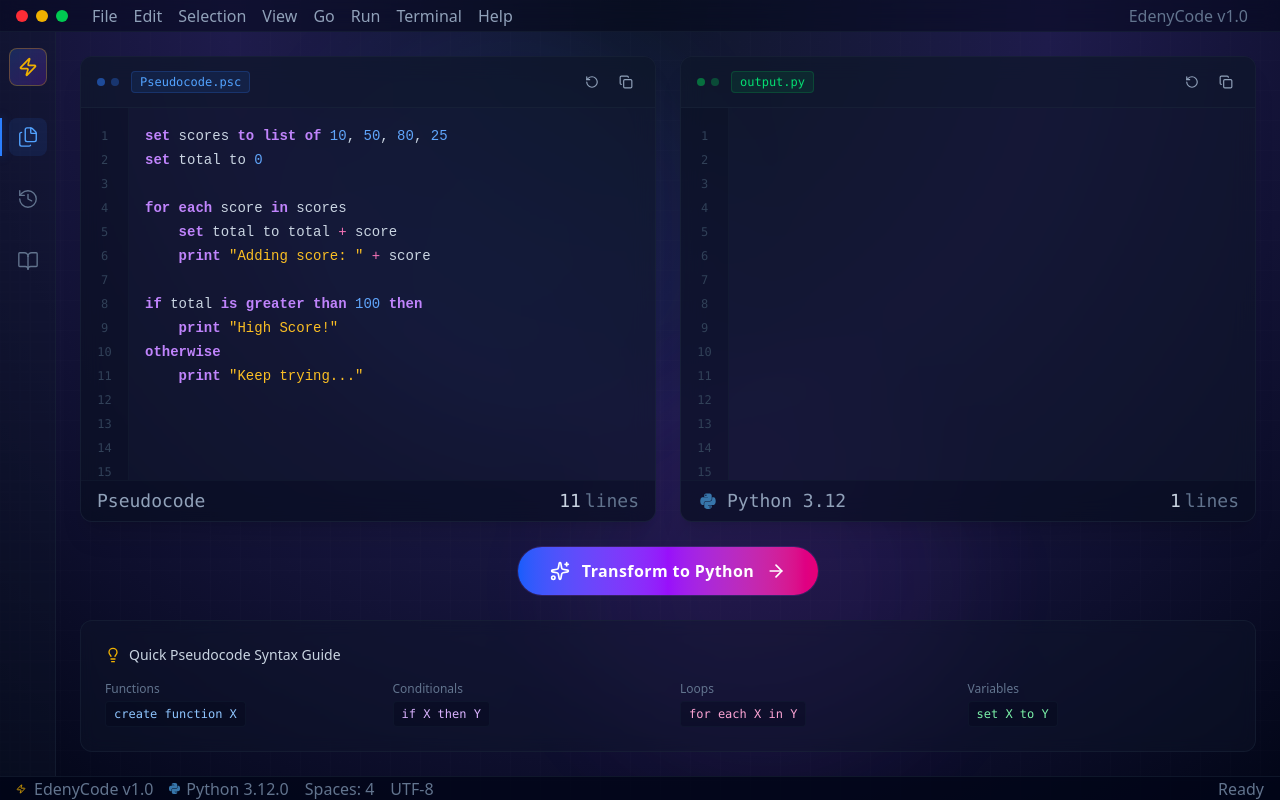
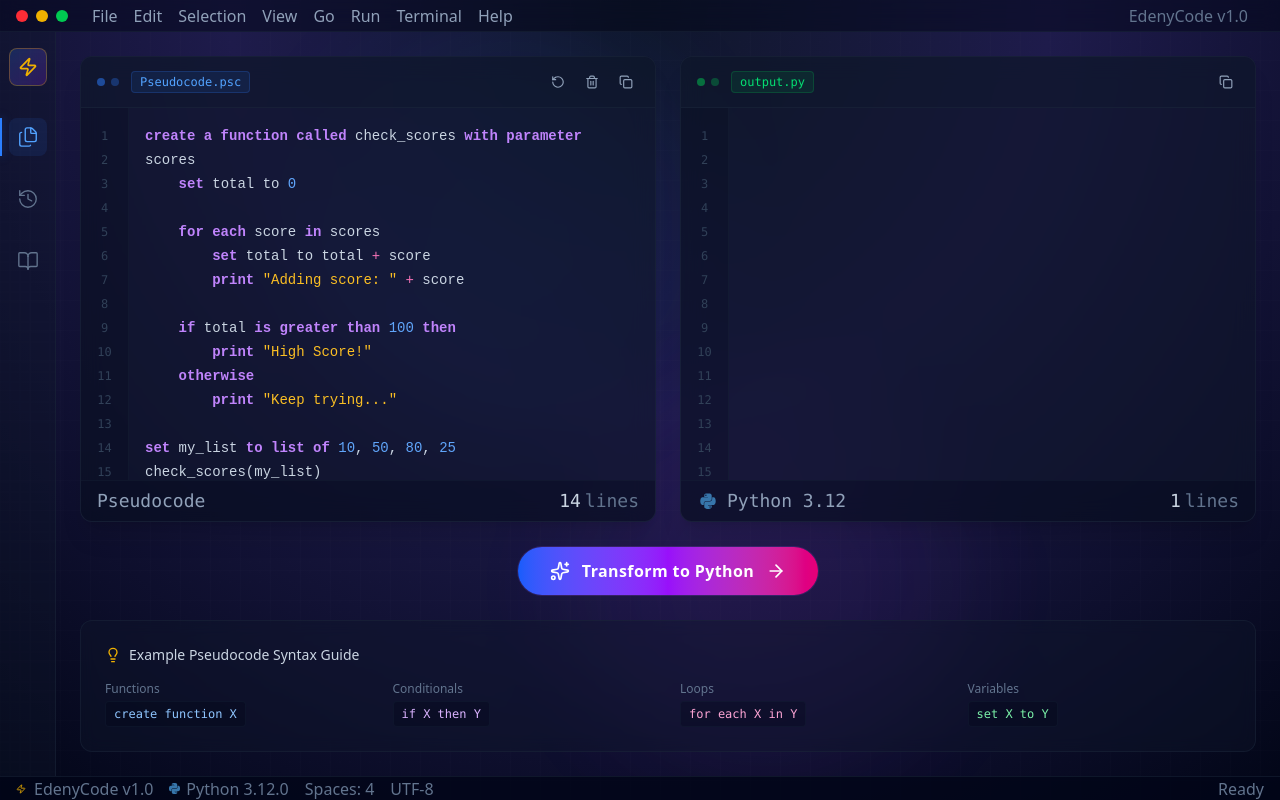
Before and after one commit to AbdullahHamadax/Pseudocode-To-Code-Converter, a React app in the folder frontend/: page / in a window 1280 px wide. Built offline with nearby package versions, Linux system fonts and the light colour scheme; the HTML template or start-up script is replaced by a standard one.

Commit message:
feat: Add Sonner for toast notifications and implement reset ,delete,copy functionality in CodeEditor

```diff
--- a/frontend/package.json
+++ b/frontend/package.json
@@ -14,11 +14,13 @@
     "class-variance-authority": "^0.7.1",
     "clsx": "^2.1.1",
     "lucide-react": "^0.556.0",
+    "next-themes": "^0.4.6",
     "prismjs": "^1.30.0",
     "react": "^19.2.0",
     "react-dom": "^19.2.0",
     "react-icons": "^5.5.0",
     "react-simple-code-editor": "^0.14.1",
+    "sonner": "^2.0.7",
     "tailwind-merge": "^3.4.0",
     "tailwindcss": "^4.1.17"
   },
--- a/frontend/src/App.tsx
+++ b/frontend/src/App.tsx
@@ -2,6 +2,7 @@ import { clsx } from "clsx";
 import { PanelLeftOpen } from "lucide-react";
 import { useState } from "react";
 import { DiPython } from "react-icons/di";
+import { Toaster } from "sonner";
 import CodeEditor from "./components/CodeEditor";
 import ConvertButton from "./components/ConvertButton";
 import Sidebar from "./components/Sidebar";
@@ -9,9 +10,8 @@ import StatusBar from "./components/StatusBar";
 import SyntaxGuide from "./components/SyntaxGuide";
 import TopBar from "./components/TopBar";
 
-function App() {
-  const [pseudoCode, setPseudoCode] = useState(
-    `set scores to list of 10, 50, 80, 25
+// 1. Define the original code here so we can use it for the Reset button
+const DEFAULT_CODE = `create a function called check_scores with parameter scores
     set total to 0
 
     for each score in scores
@@ -21,22 +21,28 @@ for each score in scores
     if total is greater than 100 then
         print "High Score!"
     otherwise
-    print "Keep trying..."`
-  );
+        print "Keep trying..."
+
+set my_list to list of 10, 50, 80, 25
+check_scores(my_list)`;
+
+function App() {
+  const [pseudoCode, setPseudoCode] = useState(DEFAULT_CODE);
+
   const [pythonCode, setPythonCode] = useState("");
   const [isConverting, setIsConverting] = useState(false);
   const [status, setStatus] = useState("Ready");
+  const [sidebarOpen, setSidebarOpen] = useState(true);
 
-  // New State for Sidebar visibility
-  const [sidebarOpen, setSidebarOpen] = useState(true);
   const handleConvert = () => {
     setIsConverting(true);
     setStatus("Processing...");
     setPythonCode("");
 
     setTimeout(() => {
+      // 2. UPDATED PYTHON OUTPUT: Matches the function definition
       setPythonCode(
-        `scores = [10, 50, 80, 25]
+        `def check_scores(scores):
     total = 0
 
     for score in scores:
@@ -46,13 +52,15 @@ for score in scores:
     if total > 100:
         print("High Score!")
     else:
-    print("Keep trying...")`
+        print("Keep trying...")
+
+my_list = [10, 50, 80, 25]
+check_scores(my_list)`
       );
       setIsConverting(false);
       setStatus("Successfully compiled");
     }, 2000);
   };
-
   return (
     <div className="flex flex-col h-screen bg-transparent text-slate-200 font-sans overflow-hidden">
       <div className="absolute inset-0 bg-grid-pattern opacity-30 pointer-events-none z-0" />
@@ -60,22 +68,17 @@ else:
       <TopBar />
 
       <div className="flex flex-1 overflow-hidden z-10 relative">
-        {/* Animated Sidebar Wrapper */}
         <div
           className={clsx(
             "transition-all duration-500 ease-in-out overflow-hidden shrink-0 relative",
             sidebarOpen ? "w-14 opacity-100" : "w-0 opacity-0"
           )}
         >
-          {/* We pass the toggle function down */}
           <div className="w-14 h-full">
-            {" "}
-            {/* Inner container maintains width during transition */}
             <Sidebar onToggle={() => setSidebarOpen(false)} />
           </div>
         </div>
 
-        {/* Re-open Trigger (Only visible when sidebar is closed) */}
         {!sidebarOpen && (
           <button
             onClick={() => setSidebarOpen(true)}
@@ -86,10 +89,7 @@ else:
           </button>
         )}
 
-        {/* Main Content */}
-
         <main className="flex-1 flex flex-col p-6 overflow-hidden min-w-0">
-          {/* Animated things */}
           <div className="absolute inset-0 overflow-hidden pointer-events-none">
             <div className="absolute top-0 left-1/4 w-96 h-96 bg-blue-500/10 rounded-full blur-3xl animate-pulse"></div>
             <div
@@ -106,6 +106,8 @@ else:
                 color="blue"
                 value={pseudoCode}
                 onChange={setPseudoCode}
+                // 2. Here we pass the logic to restore the original code
+                onReset={() => setPseudoCode(DEFAULT_CODE)}
                 lineCount={pseudoCode.split("\n").length}
               />
             </div>
@@ -129,6 +131,14 @@ else:
       </div>
 
       <StatusBar status={status} />
+      <Toaster
+        position="top-center"
+        richColors
+        theme="dark"
+        duration={2000} // Disappears after 2 seconds (faster)
+        closeButton={false} // Clean look
+        // Sonner has built-in smooth scale and fade transitions by default
+      />
     </div>
   );
 }
--- a/frontend/src/components/CodeEditor.tsx
+++ b/frontend/src/components/CodeEditor.tsx
@@ -1,7 +1,8 @@
 import { clsx } from "clsx";
-import { Copy, RotateCcw } from "lucide-react";
+import { Copy, RotateCcw, Trash2 } from "lucide-react";
 import React from "react";
 import Editor from "react-simple-code-editor";
+import { toast } from "sonner"; // 1. Import toast
 import { highlightCode } from "../utils/grammar";
 
 interface ActionButtonProps {
@@ -27,6 +28,7 @@ interface CodeEditorProps {
   color: "blue" | "green";
   value?: string;
   onChange?: (val: string) => void;
+  onReset?: () => void;
   readOnly?: boolean;
   placeholder?: string;
   lineCount?: number;
@@ -39,10 +41,10 @@ const CodeEditor = ({
   color,
   value = "",
   onChange,
+  onReset,
   readOnly,
   lineCount = 1,
 }: CodeEditorProps) => {
-  // Generate line numbers
   const lines = Array.from(
     { length: Math.max(15, lineCount) },
     (_, i) => i + 1
@@ -86,18 +88,40 @@ const CodeEditor = ({
         </div>
 
         <div className="flex items-center gap-2">
-          <ActionButton
-            icon={RotateCcw}
-            title="Reset Code"
-            onClick={() => {
-              // We can implement reset later
-            }}
-          />
+          {/* Reset Button */}
+          {!readOnly && onReset && (
+            <ActionButton
+              icon={RotateCcw}
+              title="Reset to Default"
+              onClick={() => {
+                onReset();
+              }}
+            />
+          )}
+
+          {/* Delete Button */}
+          {!readOnly && (
+            <ActionButton
+              icon={Trash2}
+              title="Clear Code"
+              onClick={() => {
+                if (onChange) {
+                  onChange("");
+                }
+              }}
+            />
+          )}
+
+          {/* Copy Button with Sonner Toast */}
           <ActionButton
             icon={Copy}
             title="Copy to Clipboard"
             onClick={() => {
-              if (value) navigator.clipboard.writeText(value);
+              if (value) {
+                navigator.clipboard.writeText(value);
+                // 2. Trigger the toast notification
+                toast.success("Copied to clipboard");
+              }
             }}
           />
         </div>
@@ -105,7 +129,6 @@ const CodeEditor = ({
 
       {/* Editor Content */}
       <div className="relative flex-1 flex overflow-hidden">
-        {/* Line Numbers */}
         <div className="w-12 py-4 flex flex-col items-center text-xs font-mono text-slate-700 bg-slate-950/20 select-none border-r border-slate-800/30">
           {lines.map((n) => (
             <div key={n} className="h-6 leading-6">
@@ -114,24 +137,23 @@ const CodeEditor = ({
           ))}
         </div>
 
-        {/* The Syntax Editor */}
         <div className="flex-1 relative font-mono text-sm overflow-auto custom-scrollbar">
-          {/* Injecting Custom Prism Styles for this Dark Theme */}
           <style>{`
             .token.comment { color: #6b7280; font-style: italic; }
-            .token.keyword { color: #c084fc; font-weight: bold; } /* Purple */
-            .token.string { color: #fbbf24; } /* Amber */
-            .token.number { color: #60a5fa; } /* Blue */
-            .token.function { color: #2dd4bf; } /* Teal */
-            .token.operator { color: #f472b6; } /* Pink */
-            .token.boolean { color: #f87171; } /* Red */
-
+            .token.keyword { color: #c084fc; font-weight: bold; }
+            .token.string { color: #fbbf24; }
+            .token.number { color: #60a5fa; }
+            .token.function { color: #2dd4bf; }
+            .token.operator { color: #f472b6; }
+            .token.boolean { color: #f87171; }
             textarea:focus { outline: none !important; }
           `}</style>
 
           <Editor
             value={value}
-            onValueChange={(code) => onChange && onChange(code)}
+            onValueChange={(code) => {
+              if (onChange) onChange(code);
+            }}
             highlight={(code) =>
               highlightCode(code, color === "blue" ? "pseudocode" : "python")
             }
@@ -159,7 +181,6 @@ const CodeEditor = ({
           )}
           <span className="font-medium text-slate-400 text-lg">{title}</span>
         </div>
-
         <div className="flex gap-1 text-lg">
           <span className="text-slate-300 font-medium">{lineCount}</span>
           <span>lines</span>
--- a/frontend/src/components/SyntaxGuide.tsx
+++ b/frontend/src/components/SyntaxGuide.tsx
@@ -13,7 +13,7 @@ const SyntaxGuide = () => {
       <div className="flex items-center gap-2 mb-4">
         <Lightbulb className="w-4 h-4 text-yellow-500" />
         <span className="text-slate-300 font-medium text-sm">
-          Quick Pseudocode Syntax Guide
+          Example Pseudocode Syntax Guide
         </span>
       </div>
 
--- /dev/null
+++ b/frontend/src/components/ui/sonner.tsx
@@ -0,0 +1,38 @@
+import {
+  CircleCheckIcon,
+  InfoIcon,
+  Loader2Icon,
+  OctagonXIcon,
+  TriangleAlertIcon,
+} from "lucide-react"
+import { useTheme } from "next-themes"
+import { Toaster as Sonner, type ToasterProps } from "sonner"
+
+const Toaster = ({ ...props }: ToasterProps) => {
+  const { theme = "system" } = useTheme()
+
+  return (
+    <Sonner
+      theme={theme as ToasterProps["theme"]}
+      className="toaster group"
+      icons={{
+        success: <CircleCheckIcon className="size-4" />,
+        info: <InfoIcon className="size-4" />,
+        warning: <TriangleAlertIcon className="size-4" />,
+        error: <OctagonXIcon className="size-4" />,
+        loading: <Loader2Icon className="size-4 animate-spin" />,
+      }}
+      style={
+        {
+          "--normal-bg": "var(--popover)",
+          "--normal-text": "var(--popover-foreground)",
+          "--normal-border": "var(--border)",
+          "--border-radius": "var(--radius)",
+        } as React.CSSProperties
+      }
+      {...props}
+    />
+  )
+}
+
+export { Toaster }
```
Also changed, not shown: 1 other file (tests, documents, lock files or other folders). Lines whose indentation alone changed are shown as unchanged.
